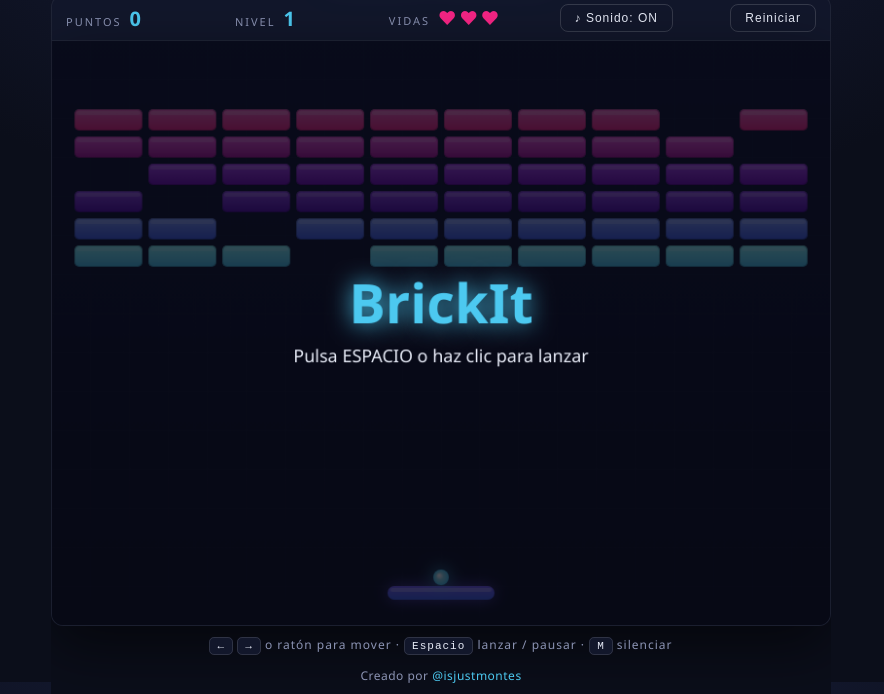
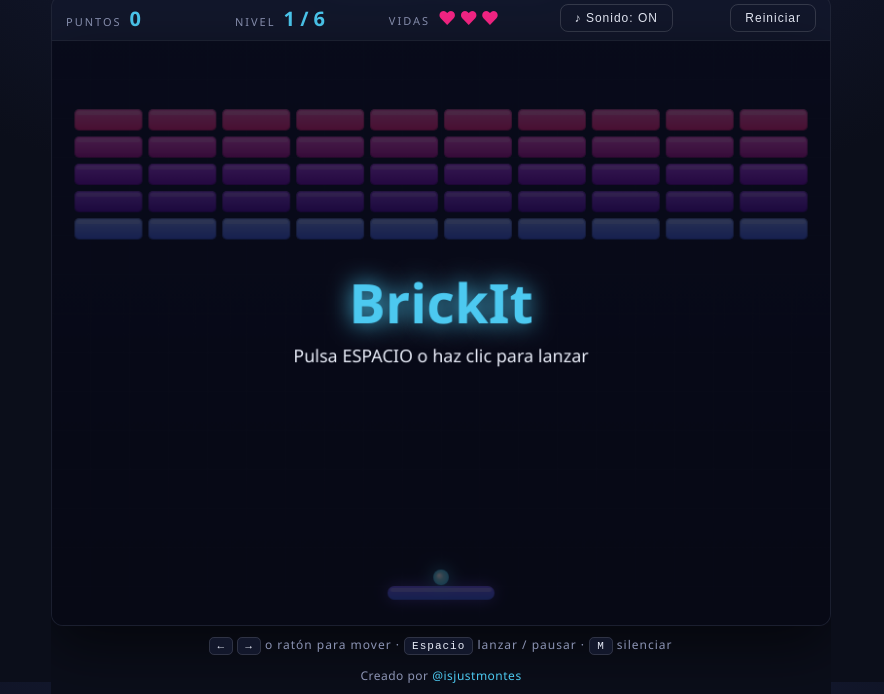
Before and after one commit to isjustmontes/brickit, a plain HTML site: page index.html in a window 1280 px wide. Shown: the part 118-812 px from the top of the page, without its empty margins (199-1083 px from the left). Drawn offline with Linux system fonts and the light colour scheme.

Commit message:
Expand progression to 6 levels with distinct brick layouts

```diff
--- a/index.html
+++ b/index.html
@@ -339,7 +339,7 @@
     score: 0,
     lives: 3,
     level: 1,
-    maxLevel: 3,
+    maxLevel: 6,
     bricks: [],
     bricksLeft: 0,
     particles: [],
@@ -357,13 +357,25 @@
   try { game.best = parseInt(localStorage.getItem("brickit_best") || "0", 10) || 0; } catch (_) {}
 
   /* ---------------- Niveles ---------------- */
+  const LEVELS = [
+    { name: "Clásico",   test: (r, c) => r < 5 },
+    { name: "Pirámide",  test: (r, c) => r <= 4 && c >= 4 - r && c <= 5 + r },
+    { name: "Columnas",  test: (r, c) => c % 3 !== 2 },
+    { name: "Zigzag",    test: (r, c) => ((r + c) % 4) < 2 },
+    { name: "Diamante",  test: (r, c) => Math.abs(c - 4.5) + Math.abs(r - 2.5) <= 4.5 },
+    { name: "Fortaleza", test: (r, c) => !(r >= 2 && r <= 3 && c >= 3 && c <= 6) }
+  ];
+
+  function levelName(level) {
+    return (LEVELS[Math.min(level, LEVELS.length) - 1] || {}).name || "";
+  }
+
   function buildLevel(level) {
+    const layout = LEVELS[Math.min(level, LEVELS.length) - 1];
     const bricks = [];
-    const density = [0.9, 0.8, 0.7][Math.min(level, 3) - 1] ?? 0.7;
     for (let r = 0; r < BRICKS.rows; r++) {
       for (let c = 0; c < BRICKS.cols; c++) {
-        const skip = ((r * 7 + c * 3 + level * 5) % 10) / 10 >= density;
-        if (skip) continue;
+        if (!layout.test(r, c)) continue;
         bricks.push({
           x: BRICKS.offX + c * (BRICKS.w + BRICKS.pad),
           y: BRICKS.top + r * (BRICKS.h + BRICKS.pad),
@@ -427,7 +439,7 @@
 
   function updateHud() {
     elScore.textContent = String(game.score);
-    elLevel.textContent = String(game.level);
+    elLevel.textContent = `${game.level} / ${game.maxLevel}`;
     elLives.textContent = game.lives > 0 ? "♥".repeat(game.lives) : "—";
   }
 
@@ -724,7 +736,7 @@
       ctx.fillStyle = "#e8ecf8";
       ctx.font = "700 34px 'Segoe UI', system-ui, sans-serif";
       ctx.textAlign = "center";
-      ctx.fillText(`NIVEL ${game.level}`, W / 2, H / 2 - 60);
+      ctx.fillText(`NIVEL ${game.level} · ${levelName(game.level)}`, W / 2, H / 2 - 60);
       ctx.font = "400 16px 'Segoe UI', system-ui, sans-serif";
       ctx.fillStyle = "#8b93b3";
       ctx.fillText(`Destruye todos los ladrillos · Mejor: ${game.best}`, W / 2, H / 2 - 30);
@@ -733,9 +745,9 @@
 
     if (game.state === STATE.READY) drawOverlay("BrickIt", "Pulsa ESPACIO o haz clic para lanzar", "#4cc9f0");
     if (game.state === STATE.PAUSED) drawOverlay("PAUSA", "Espacio para continuar", "#8b93b3");
-    if (game.state === STATE.LEVELCLEAR) drawOverlay(`¡Nivel ${game.level} superado!`, `+${250 * game.level} puntos · siguiente nivel...`, "#4cc9f0");
+    if (game.state === STATE.LEVELCLEAR) drawOverlay(`¡Nivel ${game.level} superado!`, `+${250 * game.level} puntos · Siguiente: ${levelName(game.level + 1)}...`, "#4cc9f0");
     if (game.state === STATE.GAMEOVER) drawOverlay("GAME OVER", `Puntuación: ${game.score} · Mejor: ${game.best} — Espacio/R para reiniciar`, "#f72585");
-    if (game.state === STATE.WIN) drawOverlay("¡VICTORIA!", `Puntuación final: ${game.score} · Mejor: ${game.best} — Espacio/R para reiniciar`, "#7b61ff");
+    if (game.state === STATE.WIN) drawOverlay("¡Victoria Final!", `Has completado todos los niveles · Puntuación: ${game.score} · Mejor: ${game.best}`, "#7b61ff");
 
     ctx.restore();
   }
```
